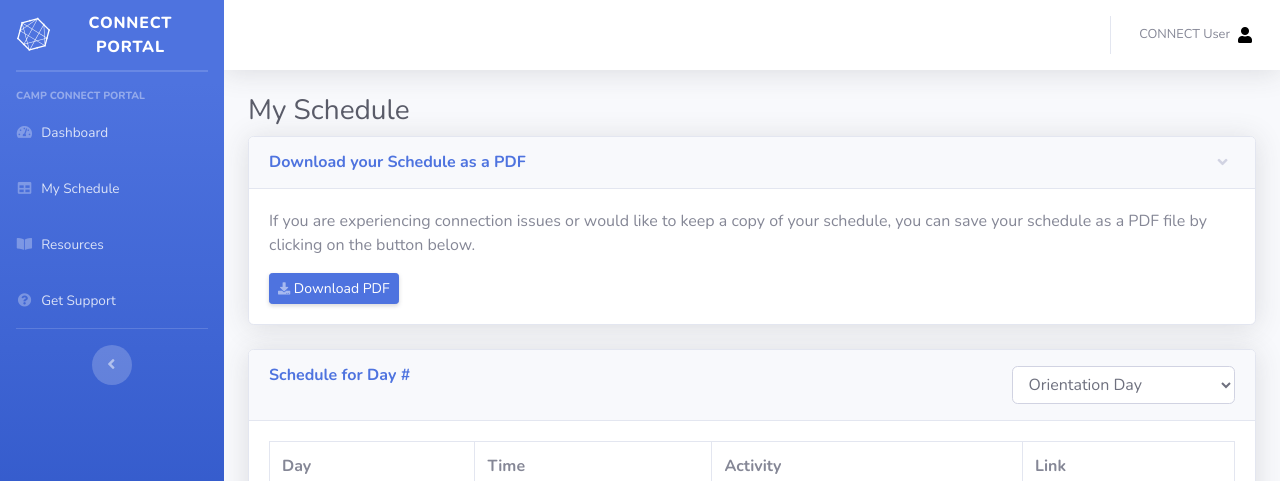
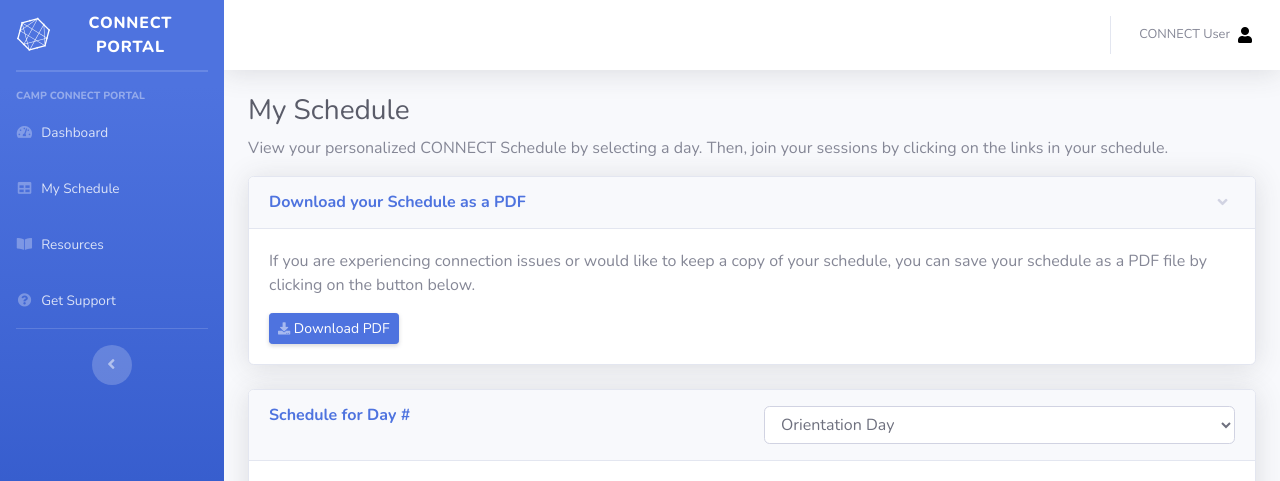
Before and after one commit to shaniljasani/CONNECTPortal, a Flask app: template templates/schedules.html in a window 1280 px wide. Shown: the top 481 px of the page. Run offline with Flask 2, Linux system fonts and the light colour scheme; the template is opened without the code that fills it, so the values that code supplies are empty; some libraries are stand-ins or nearby versions.

Commit message:
+ Schedule Instructions

```diff
--- a/templates/schedules.html
+++ b/templates/schedules.html
@@ -6,6 +6,8 @@
 <!-- Page Heading -->
 <!-- <div class="d-sm-flex align-items-center justify-content-between mb-4"> -->
   <h1 class="h3 mb-2 text-gray-800">My Schedule</h1>
+  <p>View your personalized CONNECT Schedule by selecting a day. Then, join your sessions by clicking on the links in your schedule.</p>
+<!-- </div> -->
 
   <!-- Collapsable Helpdesk Card -->
   <div class="card shadow mb-4">
@@ -26,10 +28,10 @@
 <div class="card shadow mb-4">
   <div class="card-header py-3">
     <div class="row">
-      <div class="col-9">
+      <div class="col-6">
         <h6 class="m-0 font-weight-bold text-primary">Schedule for Day #<label id="lblCampday"></label></h6>
       </div>
-      <div class="col-3">
+      <div class="col-6">
         <select id="ddDay" class="form-control">
           <option value="1">Orientation Day</option>
           <option value="2">Day 1</option>
```
